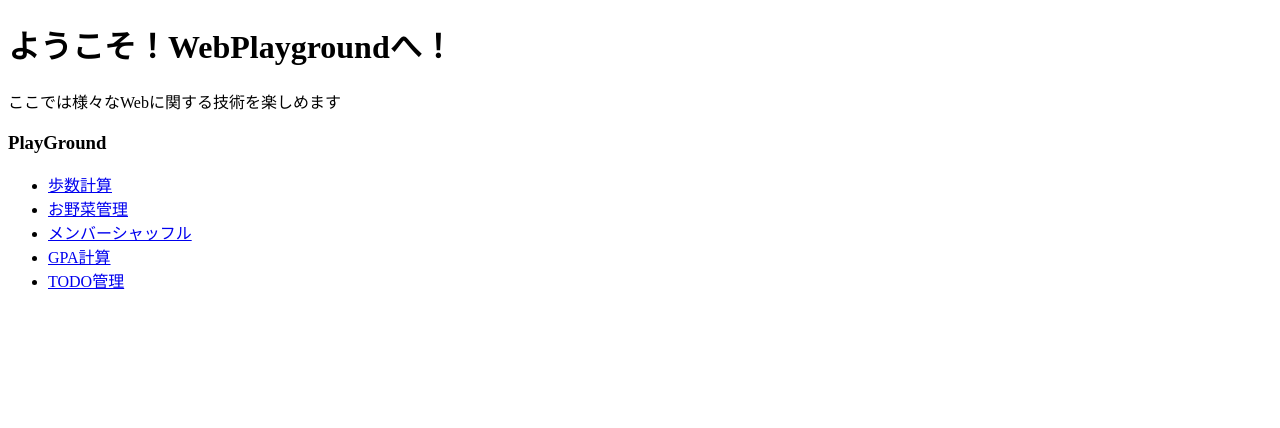
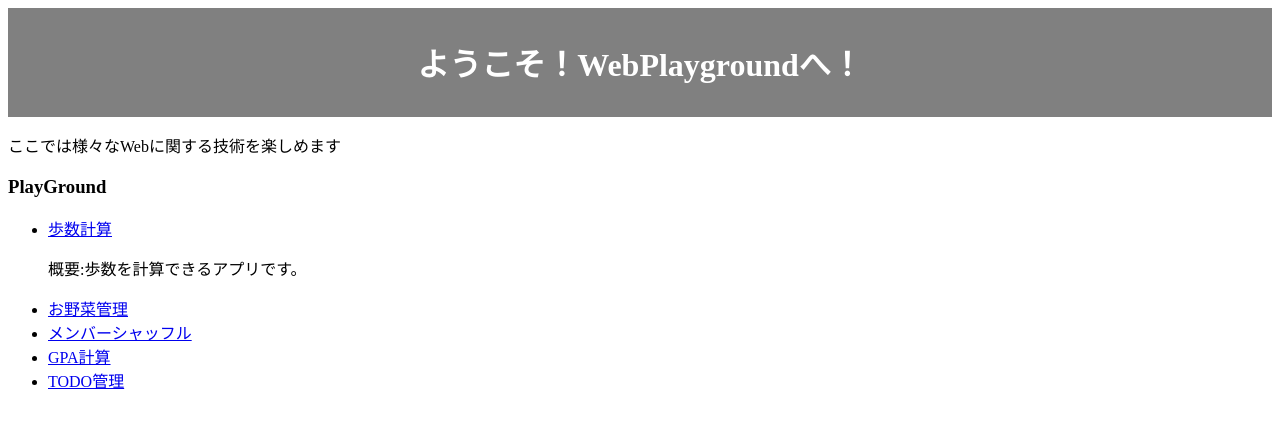
Before and after one commit to saike1119/WebPlayground, a PHP site: page / in a window 1280 px wide. Shown: the top 428 px of the page. Run offline with PHP 8.4, Linux system fonts and the light colour scheme.

Commit message:
概要とヘッダー追加

```diff
--- a/index.php
+++ b/index.php
@@ -6,12 +6,15 @@
     <link rel="stylesheet" type="text/css" href="./css/style.css">
 </head>
 <body>
-<h1>ようこそ！WebPlaygroundへ！</h1>
+<div class="header">
+    <h1>ようこそ！WebPlaygroundへ！</h1>
+</div>
 <div class="textBox"></div>
 <p>ここでは様々なWebに関する技術を楽しめます</p>
 <h3>PlayGround</h3>
 <ul type="disc">
-    <li><a href="walk_form.php">歩数計算</a><br></li>
+    <li><a href="walk_form.php">歩数計算</a><br>
+        <p>概要:歩数を計算できるアプリです。</p></li>
     <li><a href="vegetable_home.php">お野菜管理</a></li>
     <li><a href="#">メンバーシャッフル</a></li>
     <li><a href="/GPAapp/GPA_app.php">GPA計算</a><br></li>
```
